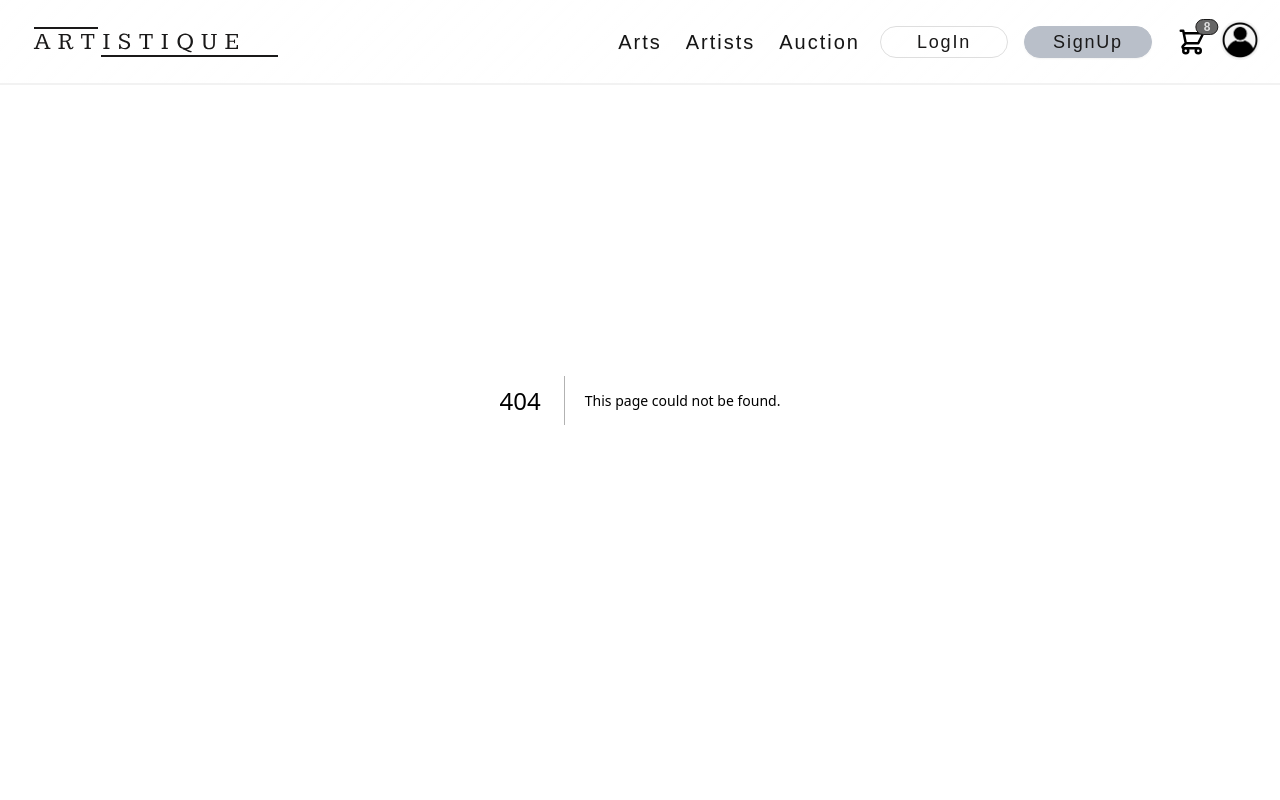
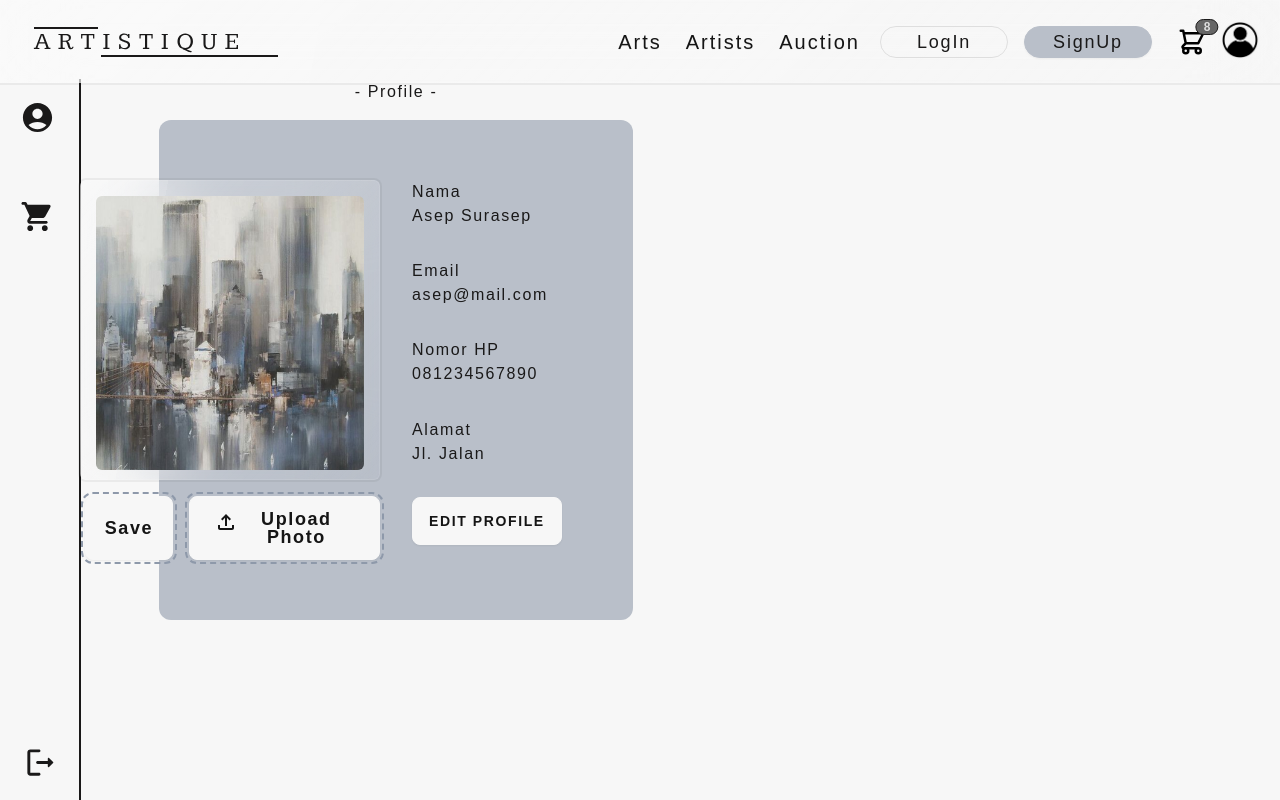
Before and after one commit to ikhsanurasidb/artistique, a Next.js app: page /profileAndcart/profile in a window 1280 px wide. Before the commit this address had no page. Built offline with nearby package versions, Linux system fonts and the light colour scheme; a web font is replaced by a local one.

Commit message:
profileANDcart

```diff
--- /dev/null
+++ b/app/profileAndcart/layout.jsx
@@ -0,0 +1,33 @@
+import Link from "next/link";
+import Profile from "./profile/page"
+import LogoutRoundedIcon from "@mui/icons-material/LogoutRounded";
+import ShoppingCartRoundedIcon from "@mui/icons-material/ShoppingCartRounded";
+import AccountCircleRoundedIcon from "@mui/icons-material/AccountCircleRounded";
+
+export default function Main() {
+  return (
+    <div className="flex mt-[10vh] h-[90vh] text-base-200 bg-neutral tracking-widest">
+      <div className="flex flex-col justify-between items-center h-[85vh] w-[10vh] my-auto">
+        <div className="grid gap-16 grid-cols-1">
+          <div className=" w-10 rounded-full hover:bg-gray-200 active:bg-gray-300">
+            <Link href="#">
+              <AccountCircleRoundedIcon fontSize="large" />
+            </Link>
+          </div>
+          <div className="hover:bg-gray-200 active:bg-gray-300 rounded">
+            <Link href="#">
+              <ShoppingCartRoundedIcon fontSize="large" />
+            </Link>
+          </div>
+        </div>
+        <div className="hover:bg-gray-200 active:bg-gray-300 rounded">
+          <LogoutRoundedIcon fontSize="large" />
+        </div>
+      </div>
+      <div className="h-[90vh] w-[0.1px] outline outline-1"></div>
+      <div>
+        <Profile />
+      </div>
+    </div>
+  );
+}
--- /dev/null
+++ b/app/profileAndcart/profile/page.jsx
@@ -0,0 +1,58 @@
+import Image from "next/image";
+import FileUploadOutlinedIcon from "@mui/icons-material/FileUploadOutlined";
+
+export default function Main() {
+  return (
+      <div className="flex flex-col w-[75%] h-[75%] justify-center items-center gap-4 m-auto">
+        <h1>- Profile -</h1>
+        <div className="flex bg-accent w-[100%] h-[100%] m-auto rounded-xl">
+          <div className="grid grid-cols-2 gap-8 m-auto content-center">
+            <div className="flex flex-col justify-end items-end">
+              <div className="w-[300px] h-[300px] glass p-4 rounded-md">
+                <Image
+                  src="/hero-image.jpg"
+                  width={300}
+                  height={300}
+                  alt="profile-photo"
+                  className="rounded-md"
+                />
+              </div>
+              <div className="grid grid-cols-3 gap-4 mt-4 w-[295px]">
+                <button className="btn btn-lg btn-neutral outline-dashed outline-2 outline-offset-2 outline-primary">
+                  Save
+                </button>
+                <button className="btn btn-lg btn-neutral outline-dashed outline-2 outline-offset-2 outline-primary col-span-2">
+                  <div className="flex">
+                  <FileUploadOutlinedIcon className="flex-none"/><p className="flex-inital">Upload Photo</p>
+                  </div>
+                </button>
+              </div>
+            </div>
+            <div className="grid grid-rows-5 gap-4">
+              <div>
+                <p>Nama</p>
+                <p>Asep Surasep</p>
+              </div>
+              <div>
+                <p>Email</p>
+                <p>asep@mail.com</p>
+              </div>
+              <div>
+                <p>Nomor HP</p>
+                <p>081234567890</p>
+              </div>
+              <div>
+                <p>Alamat</p>
+                <p>Jl. Jalan</p>
+              </div>
+              <div>
+                <button className="btn btn-otline btn-neutral">
+                  EDIT PROFILE
+                </button>
+              </div>
+            </div>
+          </div>
+        </div>
+      </div>
+  );
+}
--- a/package.json
+++ b/package.json
@@ -22,6 +22,9 @@
     "@heroicons/react": "^2.0.18",
     "@mui/icons-material": "^5.14.18",
     "@mui/material": "^5.14.18",
+    "@supabase/auth-ui-react": "^0.2.8",
+    "@supabase/auth-ui-shared": "^0.1.3",
+    "@supabase/supabase-js": "^2.39.0",
     "@vercel/postgres": "^0.5.1",
     "babel-plugin-macros": "^3.1.0",
     "bcrypt": "^5.1.1",
```
Also changed, not shown: 1 other file (tests, documents, lock files or other folders).
